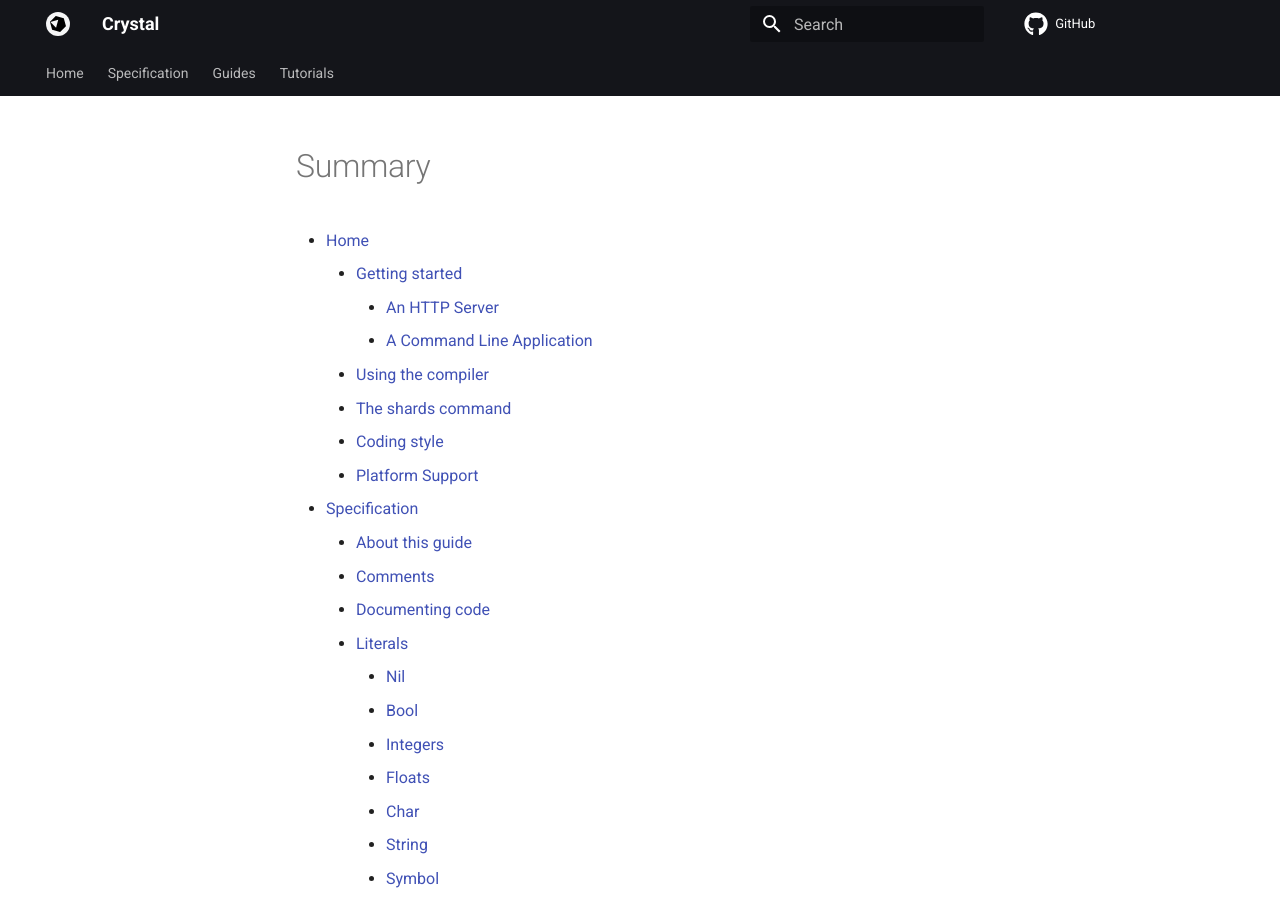
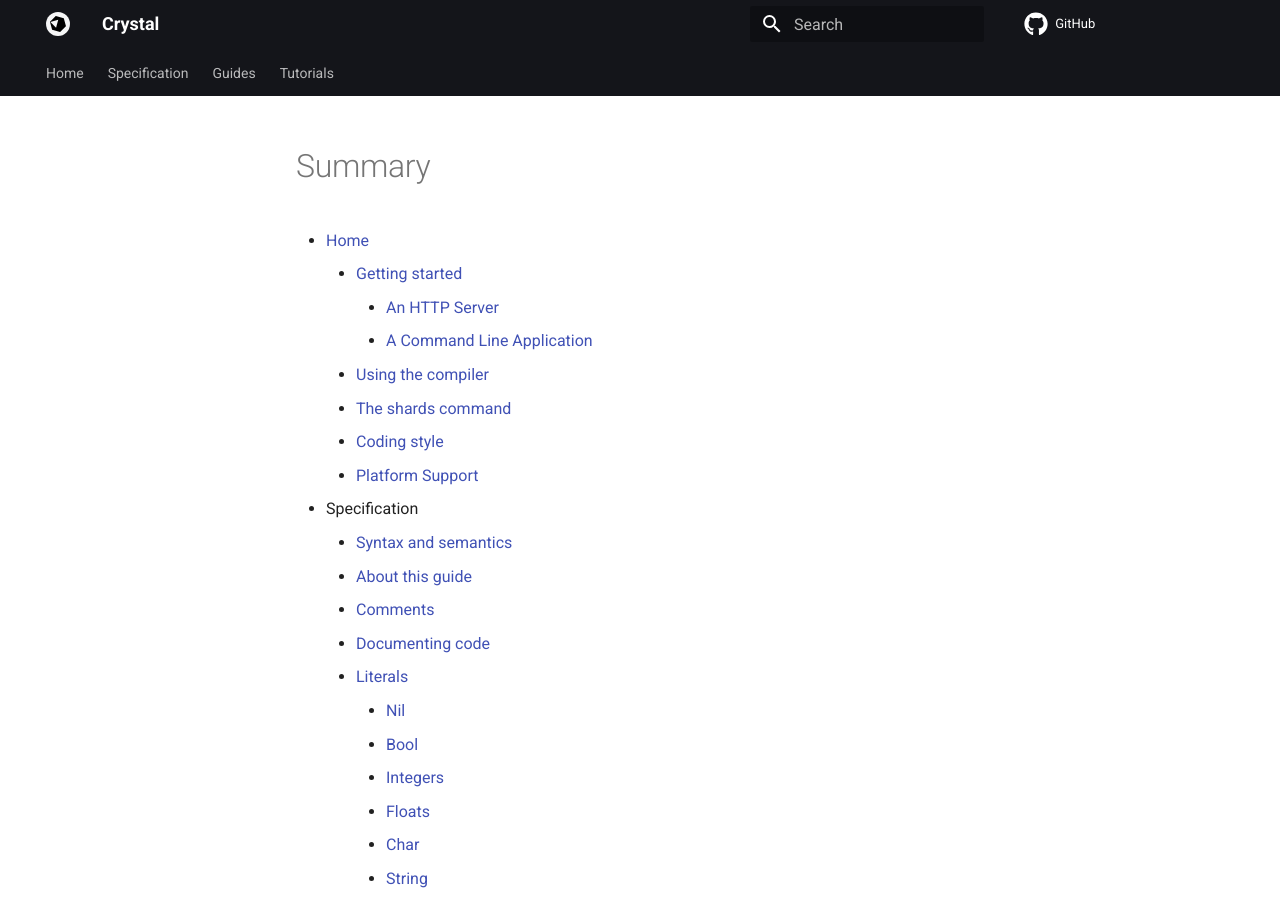
Before and after one commit to crystal-lang/crystal-book, an MkDocs documentation site: the page built from docs/SUMMARY.md, in a window 1280 px wide and 900 px high. Built offline with MkDocs 1.6.1 and Material for MkDocs 9.7.7, drawn with Linux system fonts in a browser that asks for light colours; nearby versions of some CDN libraries; library files that are not in the unit come from our copies; comment, search, counter and statistics services are not loaded.

Commit message:
Apply suggestions from code review
Co-authored-by: Oleh Prypin <oleh@pryp.in>

```diff
--- a/docs/SUMMARY.md
+++ b/docs/SUMMARY.md
@@ -8,7 +8,8 @@
     * [The shards command](the_shards_command/README.md)
     * [Coding style](conventions/coding_style.md)
     * [Platform Support](platform_support.md)
-* [Specification](syntax_and_semantics/README.md)
+* Specification
+    * [Syntax and semantics](syntax_and_semantics/README.md)
     * [About this guide](overview/README.md)
     * [Comments](syntax_and_semantics/comments.md)
     * [Documenting code](syntax_and_semantics/documenting_code.md)
@@ -135,7 +136,7 @@
         * [Connection](database/connection.md)
         * [Connection pool](database/connection_pool.md)
         * [Transactions](database/transactions.md)
-* [Tutorials](tutorials/README.md)
+* Tutorials
     * [Basics](tutorials/basics/README.md)
         * [Hello World](tutorials/basics/10_hello_world.md)
         * [Variables](tutorials/basics/20_variables.md)
```
